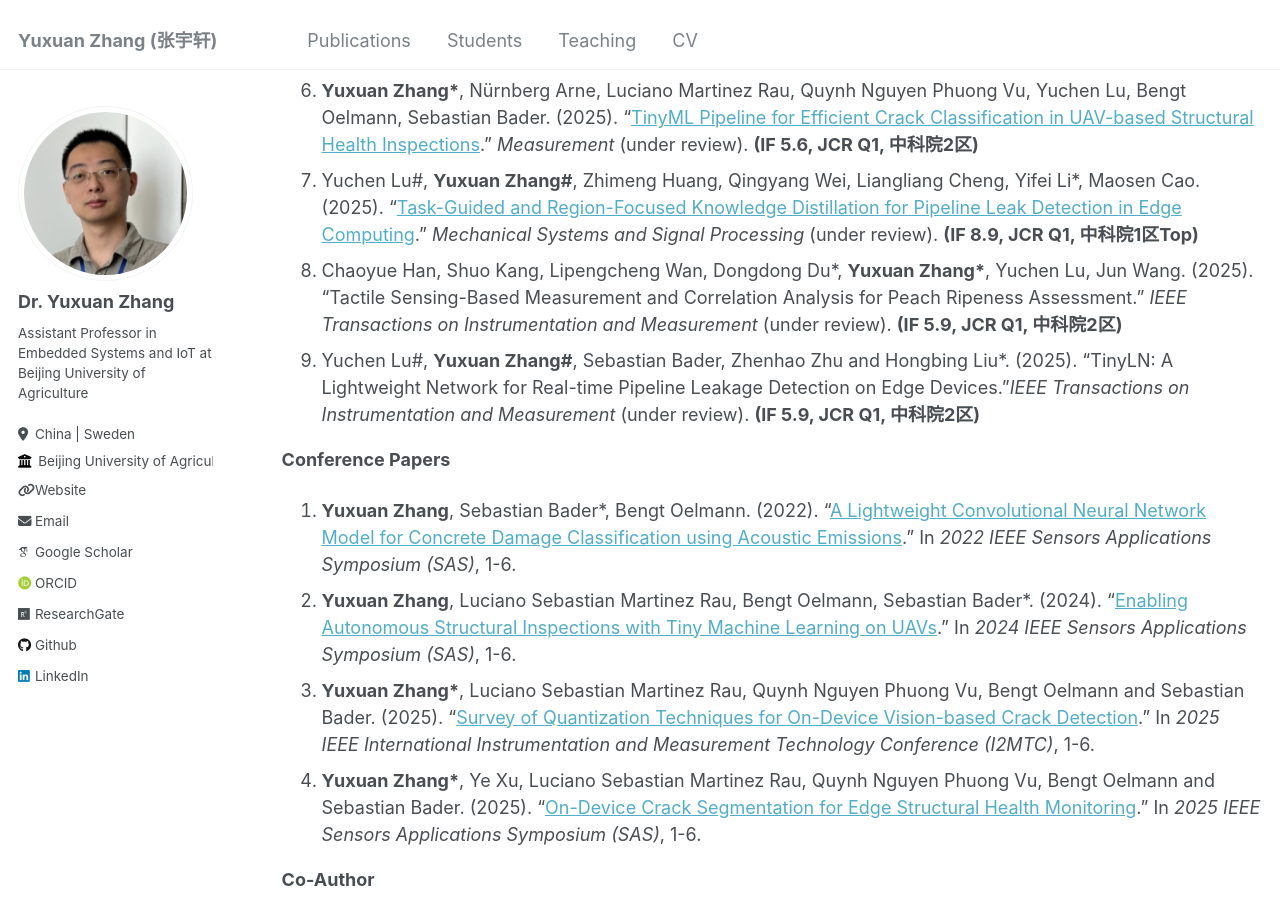
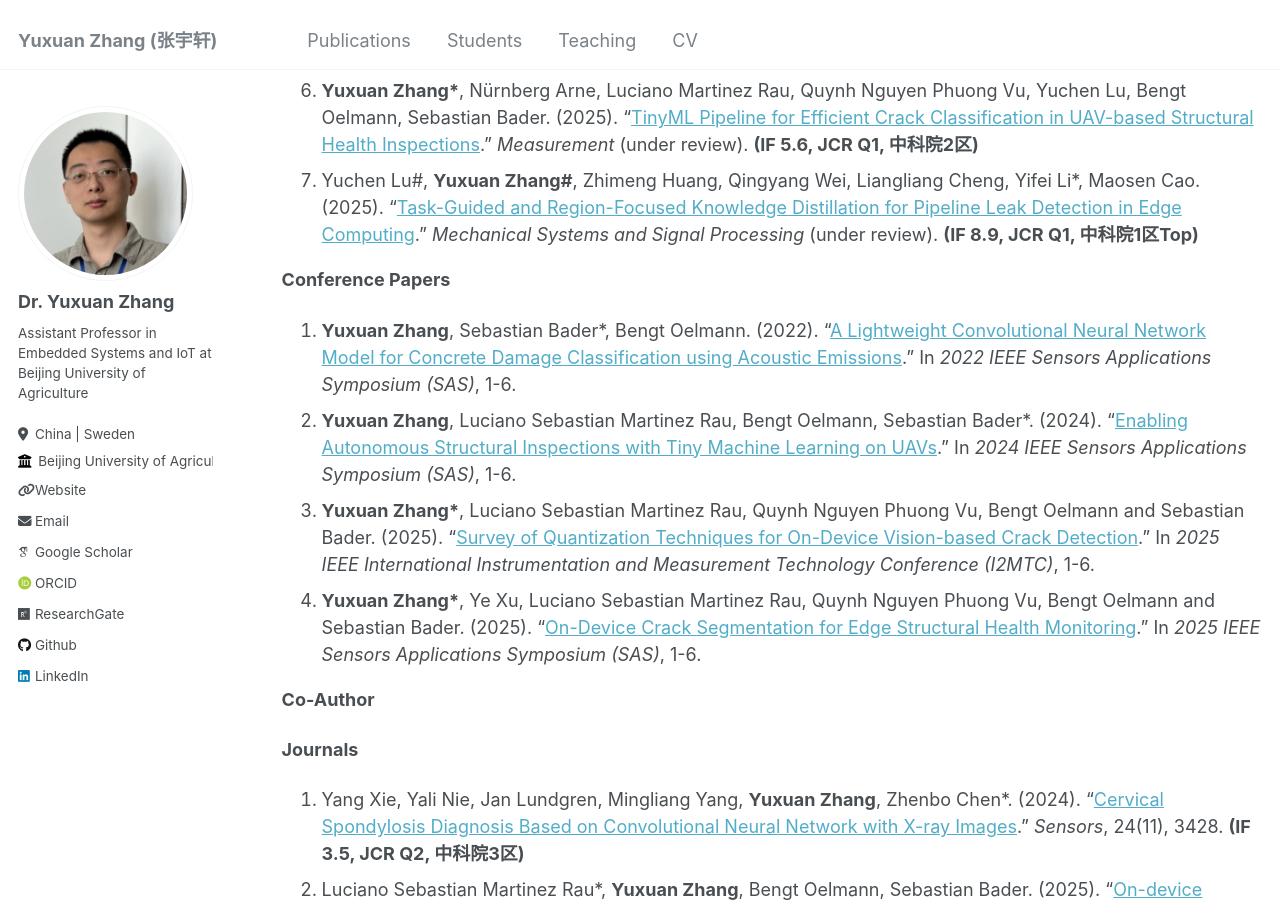
Before and after one commit to YuxuanZhang-96/YuxuanZhang-96.github.io, a Jekyll site: the page built from _pages/cv.md, in a window 1280 px wide and 900 px high, scrolled down 1188 px. Built offline with Jekyll 4.4.1, drawn with Linux system fonts in a browser that asks for light colours; some web fonts are replaced.

Commit message:
Update cv.md

```diff
--- a/_pages/cv.md
+++ b/_pages/cv.md
@@ -43,8 +43,7 @@ __Journal Papers__
 5. Yuchen Lu#, __Yuxuan Zhang#__, Menghan Chen, Qiangqiang Liu, Xiaoran Wang, Zenghua Liu, Hongbing Liu*. (2025). "[Acoustic emission-based graph learning for internal valve leakage localisation in offshore pipelines](https://www.tandfonline.com/doi/full/10.1080/10589759.2025.2572393)." _Nondestructive Testing and Evaluation_, 1-29. __(IF 4.2, JCR Q1, 中科院2区)__
 6. __Yuxuan Zhang*__, Nürnberg Arne, Luciano Martinez Rau, Quynh Nguyen Phuong Vu, Yuchen Lu, Bengt Oelmann, Sebastian Bader. (2025). "[TinyML Pipeline for Efficient Crack Classification in UAV-based Structural Health Inspections](https://www.diva-portal.org/smash/record.jsf?pid=diva2%3A1990038&dswid=-2459)." _Measurement_ (under review). __(IF 5.6, JCR Q1, 中科院2区)__
 7. Yuchen Lu#, __Yuxuan Zhang#__, Zhimeng Huang, Qingyang Wei, Liangliang Cheng, Yifei Li*, Maosen Cao. (2025). "[Task-Guided and Region-Focused Knowledge Distillation for Pipeline Leak Detection in Edge Computing](https://papers.ssrn.com/sol3/papers.cfm?abstract_id=5405089)." _Mechanical Systems and Signal Processing_ (under review). __(IF 8.9, JCR Q1, 中科院1区Top)__
-8. Chaoyue Han, Shuo Kang, Lipengcheng Wan, Dongdong Du*, __Yuxuan Zhang*__, Yuchen Lu, Jun Wang. (2025). "Tactile Sensing-Based Measurement and Correlation Analysis for Peach Ripeness Assessment." _IEEE Transactions on Instrumentation and Measurement_ (under review). __(IF 5.9, JCR Q1, 中科院2区)__
-9. Yuchen Lu#, __Yuxuan Zhang#__, Sebastian Bader, Zhenhao Zhu and Hongbing Liu*. (2025). "TinyLN: A Lightweight Network for Real-time Pipeline Leakage Detection on Edge Devices."_IEEE Transactions on Instrumentation and Measurement_ (under review). __(IF 5.9, JCR Q1, 中科院2区)__
+
 
 __Conference Papers__
 1. __Yuxuan Zhang__, Sebastian Bader*, Bengt Oelmann. (2022). "[A Lightweight Convolutional Neural Network Model for Concrete Damage Classification using Acoustic Emissions](https://ieeexplore.ieee.org/document/9881386)." In _2022 IEEE Sensors Applications Symposium (SAS)_, 1-6.
```
